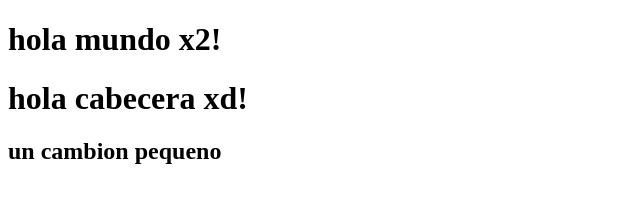
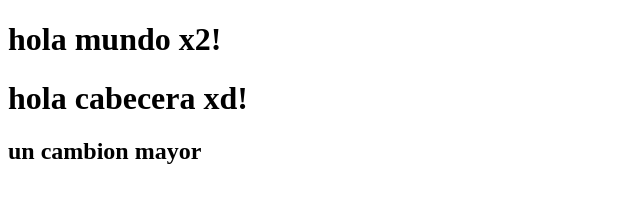
Before and after one commit to JulioRogers/platziprueba, a plain HTML site: page index.html in a window 1280 px wide. Shown: the full height of the page, 0-640 px from the left. Drawn offline with Linux system fonts and the light colour scheme.

Commit message:
un cambio mayor

```diff
--- a/index.html
+++ b/index.html
@@ -8,7 +8,7 @@
 <body>
     <h1>hola mundo x2!</h1>
     <h1>hola cabecera xd!</h1>
-    <h2>un cambion pequeno</h2>
+    <h2>un cambion mayor</h2>
 
 </body>
 </html>
```
